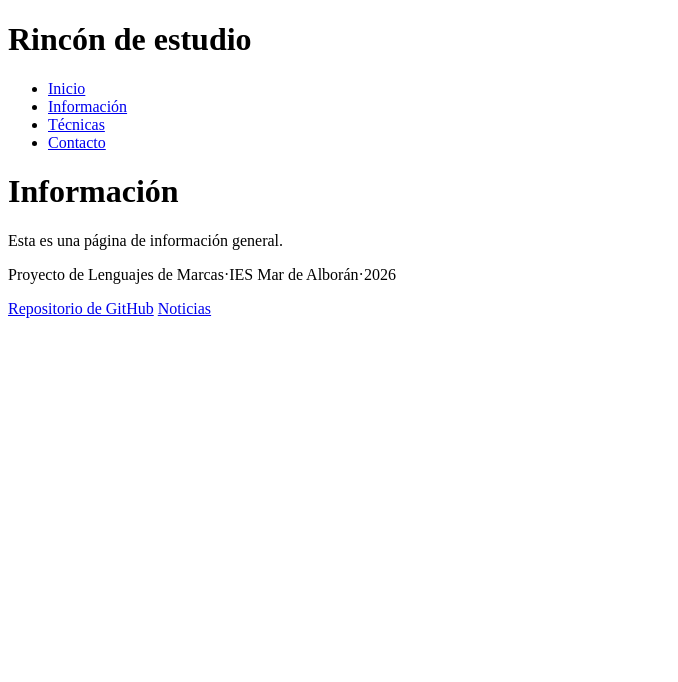
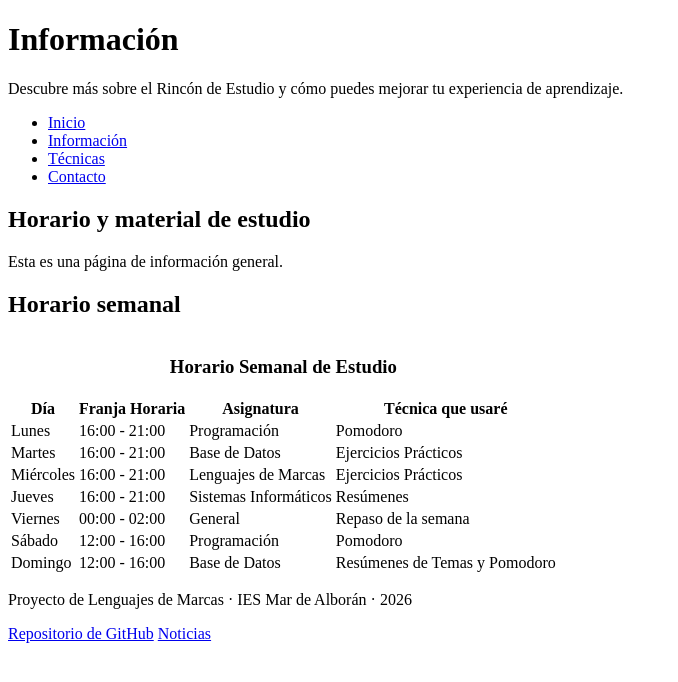
Before and after one commit to gerfagundes/rincon-estudio, a plain HTML site: page info.html in a window 1280 px wide. Shown: the whole page, without its empty margins (0-678 px from the left). Drawn offline with Linux system fonts and the light colour scheme.

Commit message:
Anado corrección de los contents de cada página, haciéndolos más descriptivos. Correijo la jerarquía de titulos de los h1, h2, y h3. También muevo la tabla de index.html hacia info.html. Añado thead y scope=rol para añadir más orden a la página.

```diff
--- a/info.html
+++ b/info.html
@@ -3,12 +3,13 @@
 <head>
     <meta charset="UTF-8">
     <meta name="viewport" content="width=device-width, initial-scale=1.0">
-    <meta name="description" content="Página de información">
-    <title>Información - Rincón de estudio</title>
+    <meta name="description" content="Horario semanal de estudio, pasos del método Pomodoro y material necesario para estudiar mejor.">
+    <title>Rincón de estudio | Información</title>
 </head>
 <body>
     <header>
-        <h1>Rincón de estudio</h1>
+        <h1>Información</h1>
+        <p>Descubre más sobre el Rincón de Estudio y cómo puedes mejorar tu experiencia de aprendizaje.</p>
     </header>
     <nav>
         <ul>
@@ -19,13 +20,82 @@
         </ul>
     </nav>
     <main>
-        <h1>Información</h1>
-        <p>Esta es una página de información general.</p>
+        <section>
+            <h2>Horario y material de estudio</h2>
+            <p>Esta es una página de información general.</p>
+        </section>
+
+        <section>
+            <h2>Horario semanal</h2>
+            <!--TABLA PARA MOSTRAR EL HORARIO DE ESTUDIO-->
+            <table>
+                <!--caption proporciona un título a la tabla-->
+                <caption><h3>Horario Semanal de Estudio</h3></caption>
+                <!--thead sirve para agrupar los encabezados de columna en la tabla-->
+                <thead>
+                    <tr>
+                        <!--scope="col" indica que la celda es un encabezado de columna-->
+                        <th scope="col">Día</th>
+                        <th scope="col">Franja Horaria</th>
+                        <th scope="col">Asignatura</th>
+                        <th scope="col">Técnica que usaré</th>
+                    </tr>
+                </thead>
+
+                <!--tbody sirve para agrupar el contenido de la tabla-->
+                <tbody>
+                    <!--tr indica una fila en la tabla-->
+                    <tr>
+                        <!--td indica una celda en la tabla-->
+                        <td>Lunes</td>
+                        <td>16:00 - 21:00</td>
+                        <td>Programación</td>
+                        <td>Pomodoro</td>
+                    </tr>
+                    <tr>
+                        <td>Martes</td>
+                        <td>16:00 - 21:00</td>
+                        <td>Base de Datos</td>
+                        <td>Ejercicios Prácticos</td>
+                    </tr>
+                    <tr>
+                        <td>Miércoles</td>
+                        <td>16:00 - 21:00</td>
+                        <td>Lenguajes de Marcas</td>
+                        <td>Ejercicios Prácticos</td>
+                    </tr>
+                    <tr>
+                        <td>Jueves</td>
+                        <td>16:00 - 21:00</td>
+                        <td>Sistemas Informáticos</td>
+                        <td>Resúmenes</td>
+                    </tr>
+                    <tr>
+                        <td>Viernes</td>
+                        <td>00:00 - 02:00</td>
+                        <td>General</td>
+                        <td>Repaso de la semana</td>
+                    </tr>
+                    <tr>
+                        <td>Sábado</td>
+                        <td>12:00 - 16:00</td>
+                        <td>Programación</td>
+                        <td>Pomodoro</td>
+                    </tr>
+                    <tr>
+                        <td>Domingo</td>
+                        <td>12:00 - 16:00</td>
+                        <td>Base de Datos</td>
+                        <td>Resúmenes de Temas y Pomodoro</td>
+                    </tr>
+                </tbody>
+            </table>
+        </section>
     </main>
 
     <footer>
-        <p>Proyecto de Lenguajes de Marcas·IES Mar de Alborán·2026</p>
-        <a href="https://gerfagundes.github.io/rincon-estudio/" target="_blank" rel="noopener noreferrer">Repositorio de GitHub</a>
+        <p>Proyecto de Lenguajes de Marcas · IES Mar de Alborán · 2026</p>
+        <a href="https://github.com/gerfagundes/rincon-estudio" target="_blank" rel="noopener noreferrer">Repositorio de GitHub</a>
         <a href="noticias.xml">Noticias</a>
     </footer>
 </body>
```
Also changed, not shown: contacto.html (+7 -6 lines), index.html (+31 -7 lines), tecnicas.html (+7 -6 lines).
